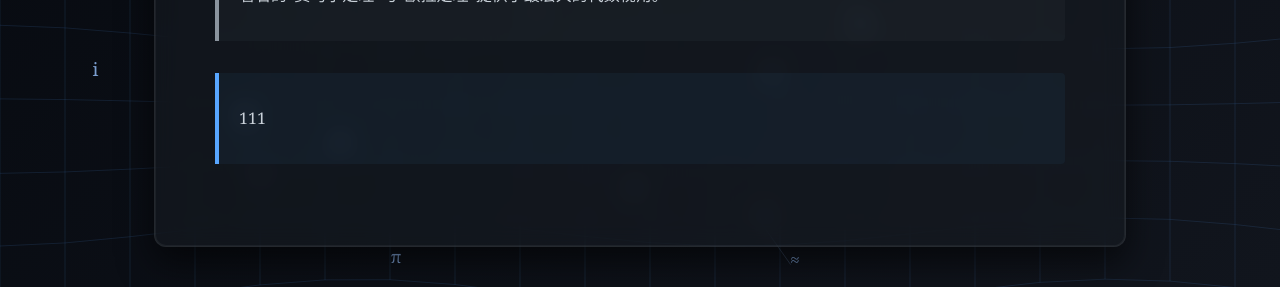
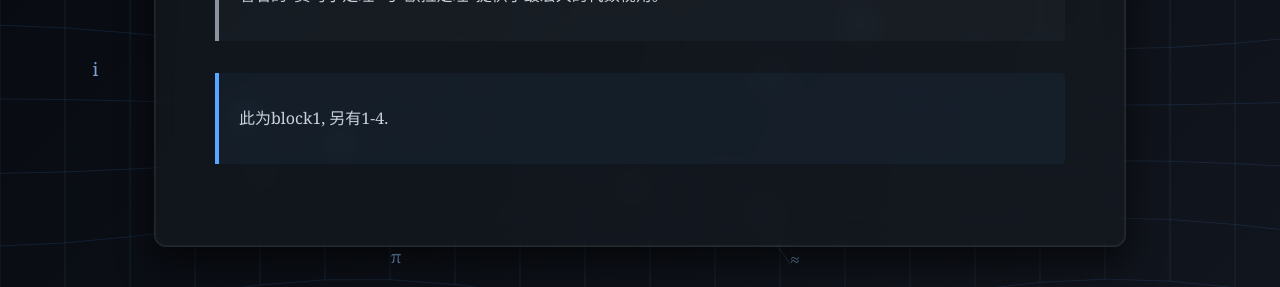
Before and after one commit to EtherealKasumi/personalpage, a Jekyll site: the page built from notes/example.md, in a window 1280 px wide and 900 px high, scrolled down 1950 px. Shown: the part 613-900 px from the top of the window. Built offline with Jekyll 4.4.1, drawn with Linux system fonts in a browser that asks for light colours; some web fonts are replaced.

Commit message:
Update example.md

```diff
--- a/notes/example.md
+++ b/notes/example.md
@@ -82,5 +82,5 @@ $$ |G| = \sum_{i=1}^{k} |a_iH| = k \cdot |H| = [G:H] \cdot |H| $$
 </div>
 
 <div class="block1" markdown="1">
-111
+此为block1, 另有1-4.
 </div>
```
